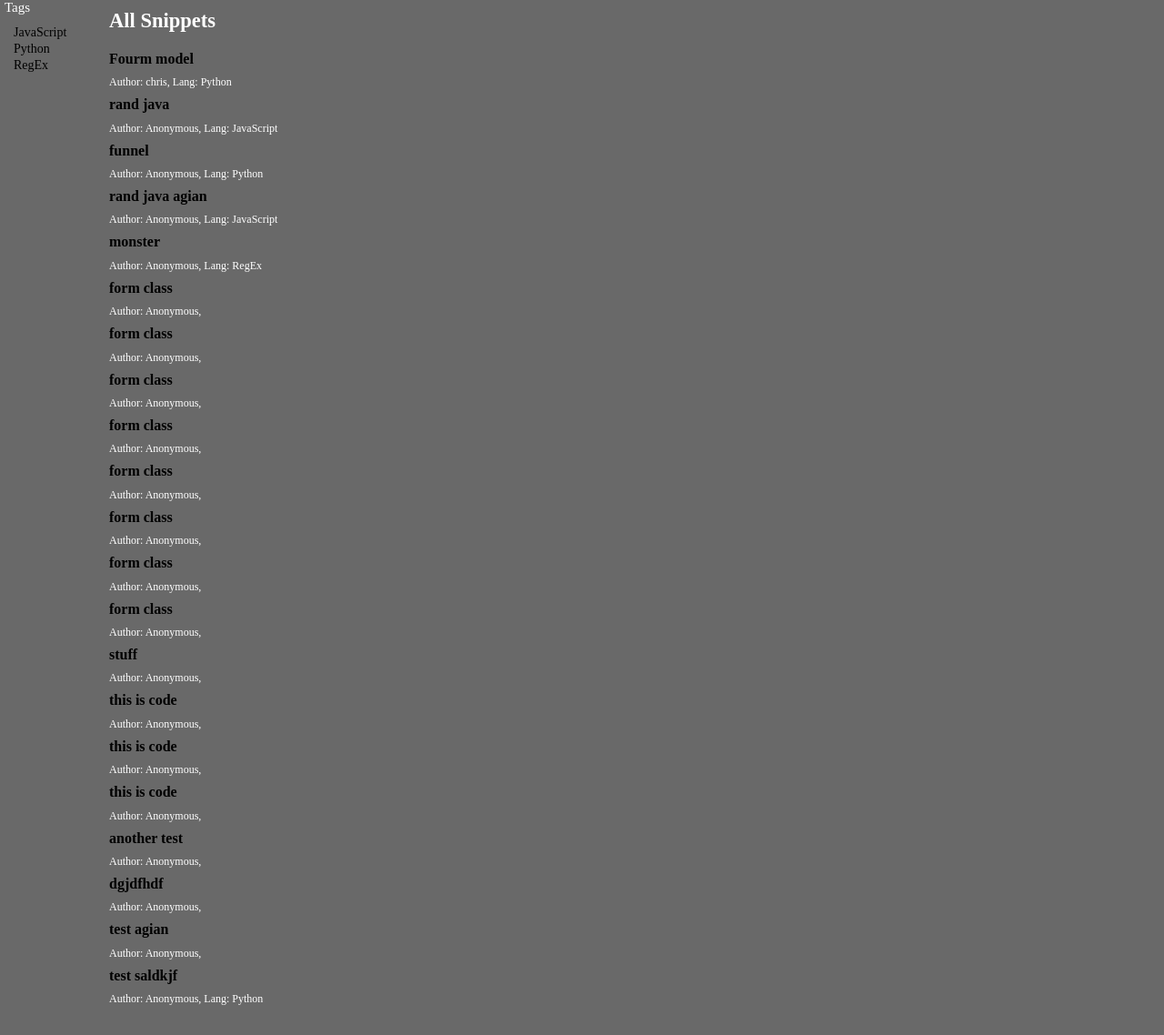
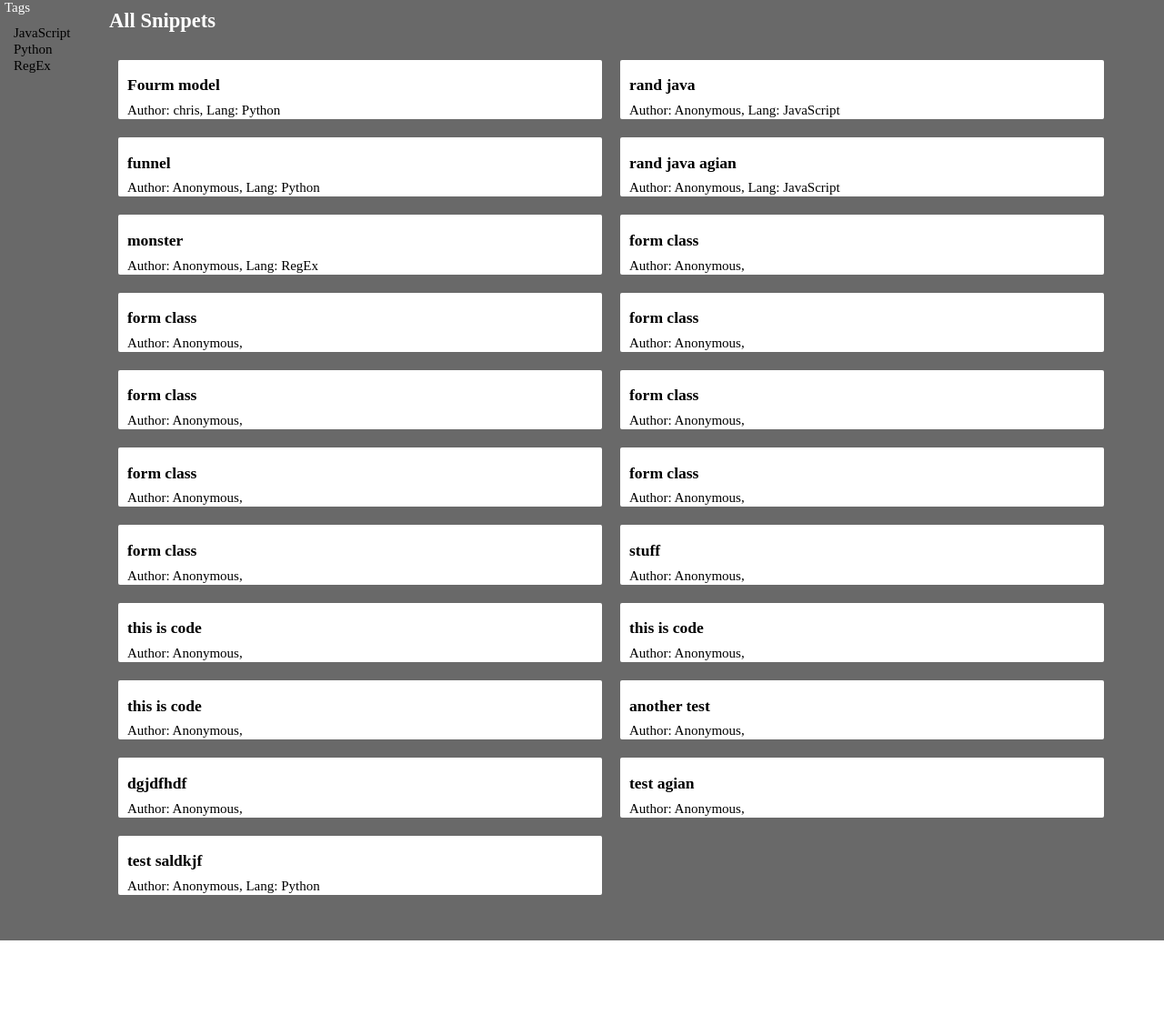
Before and after one commit to chrisrhayden/codemancer, a Django app: page /list_snips/ in a window 1280 px wide. Shown: the part 80-1218 px from the top of the page at 91% size. After the commit the page ends 1114 px from the top, so only its background shows below. Run offline with Django 3.2, Linux system fonts and the light colour scheme; data comes from the database, SQL or seed files in the repository; some libraries are stand-ins or nearby versions.

Commit message:
Changed list_snip page layout

```diff
--- /dev/null
+++ b/pages/static/pages/css/list_snippets.css
@@ -0,0 +1,14 @@
+
+
+
+
+
+.a-snip {
+    float: left;
+    margin: 10px;
+    width: 45%;
+    background-color: white;
+    border-radius: 2px;
+    color: black;
+    padding: 0 0 10px 10px;
+}
--- a/pages/static/pages/css/style.css
+++ b/pages/static/pages/css/style.css
@@ -48,7 +48,6 @@ header h1 {
     padding: 0;
     list-style: none;
     line-height: 18px;
-    font-size: 14px;
 }
 
 .side-nav a {
@@ -69,12 +68,8 @@ header h1 {
     text-decoration: none;
 }
 
-.main h3 {
-    font-size: 16px;
-}
 
 .main p {
-    font-size: 12px;
     margin: 0 0 0 0;
     line-height: 0;
 }
--- a/pages/templates/list_snippets.html
+++ b/pages/templates/list_snippets.html
@@ -1,12 +1,19 @@
 {% extends 'base.html' %}
 
+{% load static %}
+
+{% block my_style %}
+<link rel="stylesheet" type="text/css" href="{% static 'pages/css/list_snippets.css' %}">
+{% endblock %}
+
 {% block first_block %}
-  <h2>All Snippets</h2>
+  <h2 class='page-tittle'>All Snippets</h2>
 
   {% for snip in snippets %}
+    <div class='a-snip'><a class='title' href='{% url 'code_display' pk=snip.id %}'>
       <!-- title -->
-    <h3><a class='title' href='{% url 'code_display' pk=snip.id %}'>
-        {{ snip.title }}</a></h3>
+      <h3>
+          {{ snip.title }}</h3>
 
       <!-- author -->
       {% if snip.author %}
@@ -19,7 +26,7 @@
       {% for lang in snip.language.all %}
         Lang: {{ lang.name }}</p>
       {% endfor %}
-
+    </a></div>
   {% endfor %}
 {% endblock %}
 
```
Lines whose indentation alone changed are shown as unchanged.
